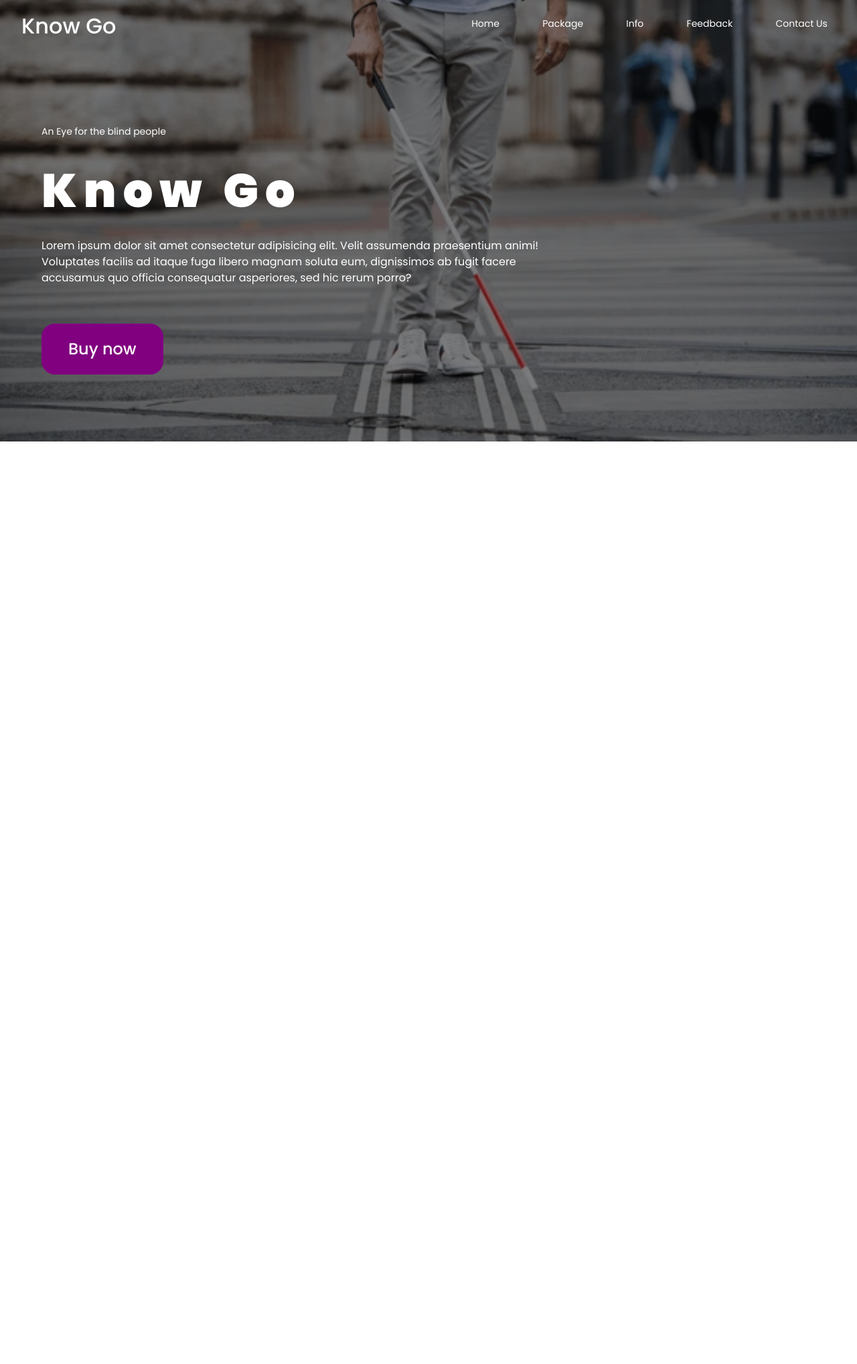
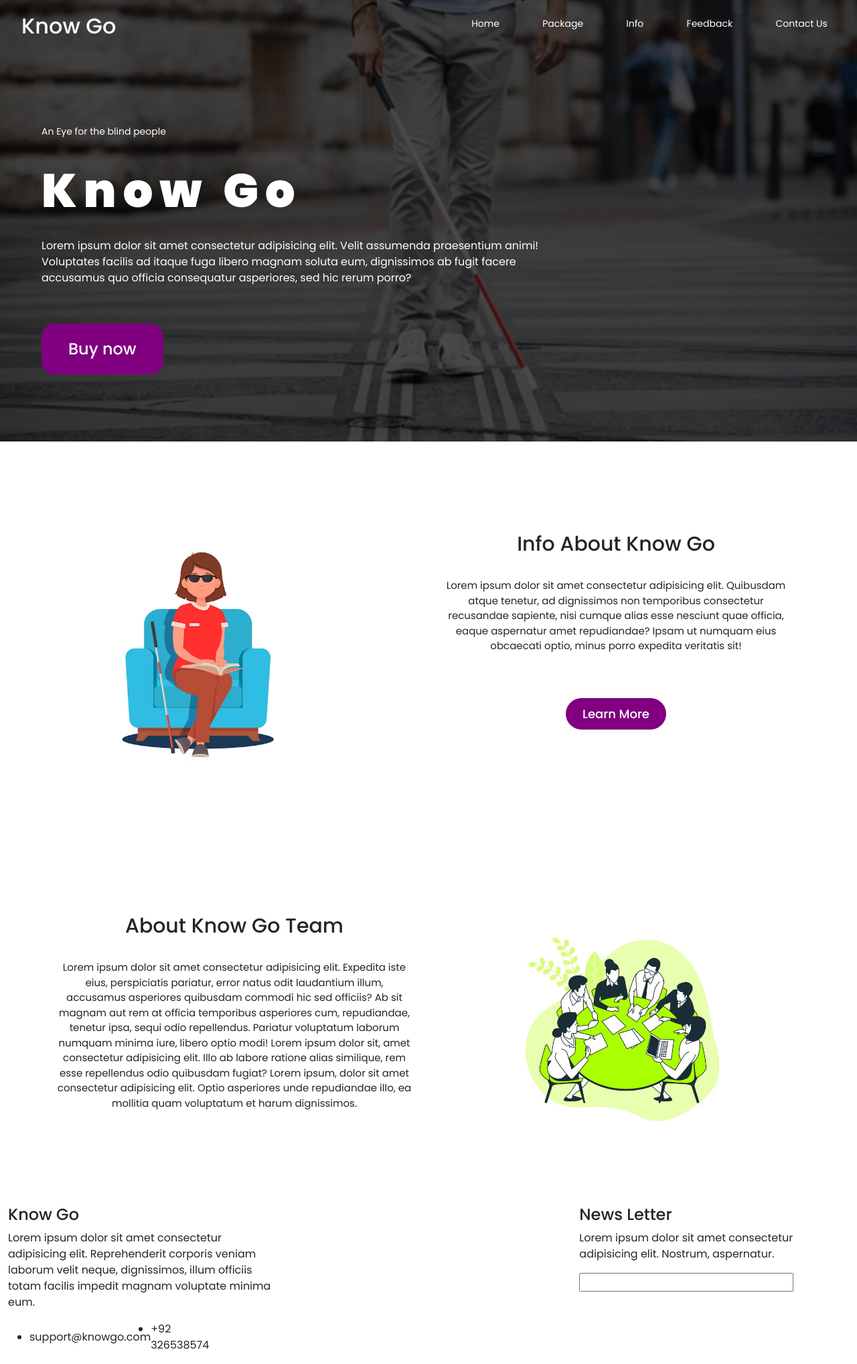
Before and after one commit to CryptoCurious31/Know-Go-Collage-Project-, a PHP site: page / in a window 1280 px wide. Shown: the whole page at 67% size. Before the commit the page ends 659 px from the top, so only its background shows below. Run offline with PHP 8.4, Linux system fonts and the light colour scheme.

Commit message:
Home Page completed

```diff
--- a/assets/style.css
+++ b/assets/style.css
@@ -13,7 +13,7 @@ body {
 
 /* ===== Hero Section Css ====== */
 .hero {
-    background: linear-gradient(rgba(0, 0, 0, 0.5), rgba(0, 0, 0, 0.5)), url("/assets/images/midsection-young-blind-man-white-600nw-1507709129.webp");
+    background: linear-gradient(rgba(0, 0, 0, 0.700), rgba(0, 0, 0, 0.700)), url("/assets/images/midsection-young-blind-man-white-600nw-1507709129.webp");
     background-size: cover;
     background-position: center;
     background-repeat: no-repeat;
@@ -137,3 +137,220 @@ nav .logo {
     position: relative;
     z-index: 1;
 }
+
+/* ==== Packages Css ===== */
+
+/* .package {
+    margin-top: 50px;
+}
+
+.package div:nth-child(1) h3 {
+    font-size: 35px;
+    position: relative;
+    font-weight: 500;
+    color: #800080;
+    display: flex;
+    justify-content: center;
+    align-items: center;
+}
+
+.package div:nth-child(1) h3::before {
+    position: absolute;
+    content: "";
+    max-width: 500px;
+    width: 100%;
+    height: 3px;
+    background-color: #000;
+    left: 0;
+    top: 50%;
+}
+
+.package div:nth-child(1) h3::after {
+    position: absolute;
+    content: "";
+    height: 3px;
+    max-width: 500px;
+    width: 100%;
+    background-color: #000;
+    top: 50%;
+    right: 0;
+}
+
+.space {
+    margin-top: 50px;
+    width: 100%;
+    display: flex;
+    flex-direction: row;
+    justify-content: center;
+    align-items: center;
+}
+
+.template {
+    display: flex;
+    flex-direction: column;
+    justify-content: center;
+    align-items: center;
+    background-color: #800080;
+    padding: 25px 0;
+    width: 100%;
+    border-top-left-radius: 50px;
+    border-top-right-radius: 50px;
+}
+
+.template h4 {
+    font-size: 24px;
+    font-weight: 400;
+    color: #fff;
+}
+
+.template p {
+    font-size: 10px;
+    font-weight: 400;
+    color: #fff;
+}
+
+.features {
+    margin: 40px 0;
+    display: flex;
+    flex-direction: column;
+    justify-content: center;
+    align-items: center;
+}
+
+.features ul {
+    display: flex;
+    flex-direction: column;
+}
+
+.features ul li {
+    text-decoration: none;
+    list-style-type: none;
+    font-size: 12px;
+    font-weight: 400;
+    color: #000;
+    padding: 20px 0;
+}
+
+.price {
+    display: flex;
+    justify-content: center;
+    align-items: center;
+    font-size: 20px;
+    font-weight: 400;
+}
+
+.signup {
+    display: flex;
+    justify-content: center;
+    align-items: center;
+    flex-direction: column;
+}
+
+.signup button {
+    padding: 5px 25px;
+    color: #fff;
+    background-color: #800080;
+    border: none;
+    border-radius: 10px;
+    font-size: 14px;
+    font-weight: 500;
+    transition: all 0.5s ease;
+}
+
+.signup button:hover {
+    color: #800080;
+    background-color: transparent !important;
+}
+
+.signup p {
+    font-size: 12px;
+    font-weight: 400;
+    margin-top: 15px;
+}
+
+.packages-container {
+    display: flex;
+    flex-direction: column;
+    justify-content: center;
+    align-items: center;
+    gap: 30px;
+    width: 50%;
+}
+
+.bx-shadow {
+    border-radius: 50px;
+    background-color: #fff;
+    box-shadow: 5px 0 10px rgba(0, 0, 0, 0.1);
+} */
+
+/* === Info Section Css ==== */
+
+.info {
+    padding: 80px;
+    margin-top: 30px;
+}
+
+.container-fluid .row .col-lg-6 .image {
+    width: 400px;
+}
+
+.container-fluid .row .col-lg-6 .image img {
+    width: 100%;
+}
+
+.col-lg-6 h4 {
+    font-size: 30px;
+    font-weight: 500;
+    /* display: flex;
+    justify-content: center;
+    align-items: center; */
+    text-align: center;
+    padding: 25px 0;
+}
+
+.col-lg-6 p {
+    font-size: 15px;
+    font-weight: 400;
+    text-align: center;
+    padding: 0 10px;
+}
+
+.col-lg-6 .info-button {
+    display: flex;
+    justify-content: center;
+    align-items: center;
+    padding: 50px 0;
+}
+
+.col-lg-6 .info-button button {
+    padding: 10px 25px;
+    background-color: #800080;
+    color: #fff;
+    border: none;
+    border-radius: 40px;
+    font-size: 18px;
+    font-weight: 500;
+    transition: all 0.5s ease;
+}
+
+.col-lg-6 .info-button button:hover {
+    color: #800080;
+    background-color: #fff;
+}
+
+
+/* ===== Detailed About Team ====== */
+
+.about-team {
+    padding: 60px;
+    margin-top: 30px;
+}
+
+.team-image {
+    width: 400px;
+    margin: 0 auto;
+}
+
+.team-image img {
+    width: 100%;
+}
--- a/index.html
+++ b/index.html
@@ -10,6 +10,10 @@
         integrity="sha384-QWTKZyjpPEjISv5WaRU9OFeRpok6YctnYmDr5pNlyT2bRjXh0JMhjY6hW+ALEwIH" crossorigin="anonymous">
     <!-- ========= External Directory Css File link ======== -->
     <link rel="stylesheet" href="assets/style.css">
+    <!-- ======== Font Awesome cdnjs link ======= -->
+    <link rel="stylesheet" href="https://cdnjs.cloudflare.com/ajax/libs/font-awesome/6.5.2/css/all.min.css"
+        integrity="sha512-SnH5WK+bZxgPHs44uWIX+LLJAJ9/2PkPKZ5QiAj6Ta86w+fsb2TkcmfRyVX3pBnMFcV7oQPJkl9QevSCWr3W6A=="
+        crossorigin="anonymous" referrerpolicy="no-referrer" />
 </head>
 
 <body>
@@ -47,7 +51,8 @@
                     <p>An Eye for the blind people</p>
                     <h4>Know Go</h4>
                     <p>Lorem ipsum dolor sit amet consectetur adipisicing elit. Velit assumenda praesentium animi!
-                    Voluptates facilis ad itaque fuga libero magnam soluta eum, dignissimos ab fugit facere accusamus
+                        Voluptates facilis ad itaque fuga libero magnam soluta eum, dignissimos ab fugit facere
+                        accusamus
                         quo officia consequatur asperiores, sed hic rerum porro?</p>
                     <div class="button">
                         <a href="#"><button type="submit"><span>Buy now</span></button></a>
@@ -56,10 +61,204 @@
             </div>
         </section>
 
+        <!-- ==== Info Section ===== -->
+        <section class="info">
+            <div class="container-fluid">
+                <div class="row">
+                    <div class="col-lg-6">
+                        <div class="image">
+                            <img src="/assets/images/blind-girl-disabled-people-reads-braille-book-while-sitting-chair_131590-398.avif"
+                                alt="Blind person sitting on chair">
+                        </div>
+                    </div>
+                    <div class="col-lg-6">
+                        <h4>Info About Know Go</h4>
+                        <p>Lorem ipsum dolor sit amet consectetur adipisicing elit. Quibusdam atque tenetur, ad
+                            dignissimos non temporibus consectetur recusandae sapiente, nisi cumque alias esse nesciunt
+                            quae officia, eaque aspernatur amet repudiandae? Ipsam ut numquam eius obcaecati optio,
+                            minus porro expedita veritatis sit!</p>
+                        <div class="info-button">
+                            <a href="#"><button type="submit">Learn More</button></a>
+                        </div>
+                    </div>
+                </div>
+            </div>
+        </section>
+
+        <!-- ===== Detailed About team ====== -->
+        <section class="about-team">
+            <div class="container-fluid">
+                <div class="row">
+                    <div class="col-lg-6">
+                        <h4>About Know Go Team</h4>
+                        <p>Lorem ipsum dolor sit amet consectetur adipisicing elit. Expedita iste eius, perspiciatis
+                            pariatur, error natus odit laudantium illum, accusamus asperiores quibusdam commodi hic sed
+                            officiis? Ab sit magnam aut rem at officia temporibus asperiores cum, repudiandae, tenetur
+                            ipsa, sequi odio repellendus. Pariatur voluptatum laborum numquam minima iure, libero optio
+                            modi! Lorem ipsum dolor sit, amet consectetur adipisicing elit. Illo ab labore ratione alias
+                            similique, rem esse repellendus odio quibusdam fugiat? Lorem ipsum, dolor sit amet
+                            consectetur adipisicing elit. Optio asperiores unde repudiandae illo, ea mollitia quam
+                            voluptatum et harum dignissimos.</p>
+                    </div>
+                    <div class="col-lg-6">
+                        <div class="team-image">
+                            <img src="/assets/images/meeting-concept-illustration_114360-895.jpg"
+                                alt="Blind person sitting on chair">
+                        </div>
+                    </div>
+                </div>
+            </div>
+        </section>
+
+        <!-- ==== Footer Section ==== -->
+        <footer class="footer">
+            <div class="container-fluid">
+                <div class="row">
+                    <div class="col-lg-4">
+                        <div>
+                            <h4>Know Go</h4>
+                            <p>Lorem ipsum dolor sit amet consectetur adipisicing elit. Reprehenderit corporis veniam laborum
+                                velit neque, dignissimos, illum officiis totam facilis impedit magnam voluptate minima eum.</p>
+                            <ul>
+                                <li>support@knowgo.com</li>
+                                <li>+92 326538574</li>
+                            </ul>
+                        </div>
+                    </div>
+                    <div class="col-lg-4">
+                        <div>
+                            <ul>
+                                <a href="#">
+                                    <li>Home</li>
+                                </a>
+                                <a href="#">
+                                    <li>Packages</li>
+                                </a>
+                                <a href="#">
+                                    <li>Info</li>
+                                </a>
+                                <a href="#">
+                                    <li>Feedback</li>
+                                </a>
+                                <a href="#">
+                                    <li>Contact Us</li>
+                                </a>
+                            </ul>
+                        </div>
+                    </div>
+                    <div class="col-lg-4">
+                        <div>
+                            <h4>
+                                News Letter
+                            </h4>
+                            <p>Lorem ipsum dolor sit amet consectetur adipisicing elit. Nostrum, aspernatur.</p>
+                            <input type="email">
+                        </div>
+                    </div>
+                </div>
+            </div>
+        </footer>
+
         <!-- ===== Packages Section ===== -->
-        <section class="package">
-
-        </section>
+        <!-- <section class="package">
+            <div>
+                <h3>Packages</h3>
+            </div>
+            <div class="container-fluid space">
+                <div class="packages-container">
+                    <div class="col-lg-6 bx-shadow">
+                        <div class="template">
+                            <h4>Starter</h4>
+                            <p>With Minimum features</p>
+                        </div>
+                        <div class="features">
+                            <ul>
+                                <li><span><i class="fa-solid fa-check-double" style="color: #63E6BE;"></i></span> 5 GB space</li>
+                                <li><span><i class="fa-solid fa-check-double" style="color: #63E6BE;"></i></span> 500GB Bandwidth</li>
+                                <li><span><i class="fa-solid fa-check-double" style="color: #63E6BE;"></i></span> 5 Email Accounts</li>
+                                <li><span><i class="fa-solid fa-check-double" style="color: #63E6BE;"></i></span> 5 Mysql Database</li>
+                                <li><span><i class="fa-solid fa-check-double" style="color: #63E6BE;"></i></span> 24/7 Online Support</li>
+                            </ul>
+                        </div>
+                        <div class="price">
+                            <p>$29.00 / month</p>
+                        </div>
+                        <div class="signup">
+                            <a href="#"><button type="submit">SignUp</button></a>
+                            <p>7 Days money back guarantee</p>
+                        </div>
+                    </div>
+                    <div class="col-lg-6 bx-shadow">
+                        <div class="template">
+                            <h4>Starter</h4>
+                            <p>With Minimum features</p>
+                        </div>
+                        <div class="features">
+                            <ul>
+                                <li><span><i class="fa-solid fa-check-double" style="color: #63E6BE;"></i></span> 5 GB space</li>
+                                <li><span><i class="fa-solid fa-check-double" style="color: #63E6BE;"></i></span> 500GB Bandwidth</li>
+                                <li><span><i class="fa-solid fa-check-double" style="color: #63E6BE;"></i></span> 5 Email Accounts</li>
+                                <li><span><i class="fa-solid fa-check-double" style="color: #63E6BE;"></i></span> 5 Mysql Database</li>
+                                <li><span><i class="fa-solid fa-check-double" style="color: #63E6BE;"></i></span> 24/7 Online Support</li>
+                            </ul>
+                        </div>
+                        <div class="price">
+                            <p>$29.00 / month</p>
+                        </div>
+                        <div class="signup">
+                            <a href="#"><button type="submit">SignUp</button></a>
+                            <p>7 Days money back guarantee</p>
+                        </div>
+                    </div>
+                </div>
+                <div class="packages-container">
+                    <div class="col-lg-6 bx-shadow">
+                        <div class="template">
+                            <h4>Starter</h4>
+                            <p>With Minimum features</p>
+                        </div>
+                        <div class="features">
+                            <ul>
+                                <li><span><i class="fa-solid fa-check-double" style="color: #63E6BE;"></i></span> 5 GB space</li>
+                                <li><span><i class="fa-solid fa-check-double" style="color: #63E6BE;"></i></span> 500GB Bandwidth</li>
+                                <li><span><i class="fa-solid fa-check-double" style="color: #63E6BE;"></i></span> 5 Email Accounts</li>
+                                <li><span><i class="fa-solid fa-check-double" style="color: #63E6BE;"></i></span> 5 Mysql Database</li>
+                                <li><span><i class="fa-solid fa-check-double" style="color: #63E6BE;"></i></span> 24/7 Online Support</li>
+                            </ul>
+                        </div>
+                        <div class="price">
+                            <p>$29.00 / month</p>
+                        </div>
+                        <div class="signup">
+                            <a href="#"><button type="submit">SignUp</button></a>
+                            <p>7 Days money back guarantee</p>
+                        </div>
+                    </div>
+                    <div class="col-lg-6 bx-shadow">
+                        <div class="template">
+                            <h4>Starter</h4>
+                            <p>With Minimum features</p>
+                        </div>
+                        <div class="features">
+                            <ul>
+                                <li><span><i class="fa-solid fa-check-double" style="color: #63E6BE;"></i></span> 5 GB space</li>
+                                <li><span><i class="fa-solid fa-check-double" style="color: #63E6BE;"></i></span> 500GB Bandwidth</li>
+                                <li><span><i class="fa-solid fa-check-double" style="color: #63E6BE;"></i></span> 5 Email Accounts</li>
+                                <li><span><i class="fa-solid fa-check-double" style="color: #63E6BE;"></i></span> 5 Mysql Database</li>
+                                <li><span><i class="fa-solid fa-check-double" style="color: #63E6BE;"></i></span> 24/7 Online Support</li>
+                            </ul>
+                        </div>
+                        <div class="price">
+                            <p>$29.00 / month</p>
+                        </div>
+                        <div class="signup">
+                            <a href="#"><button type="submit">SignUp</button></a>
+                            <p>7 Days money back guarantee</p>
+                        </div>
+                    </div>
+                </div>
+            </div>
+        </section> -->
     </main>
 </body>
 
```
Also changed, not shown: assets/images/blind-girl-disabled-people-reads-braille-book-while-sitting-chair_131590-398.avif (added), assets/images/images.jpeg (added), assets/images/meeting-concept-illustration_114360-895.jpg (added). Lines whose indentation alone changed are shown as unchanged.
